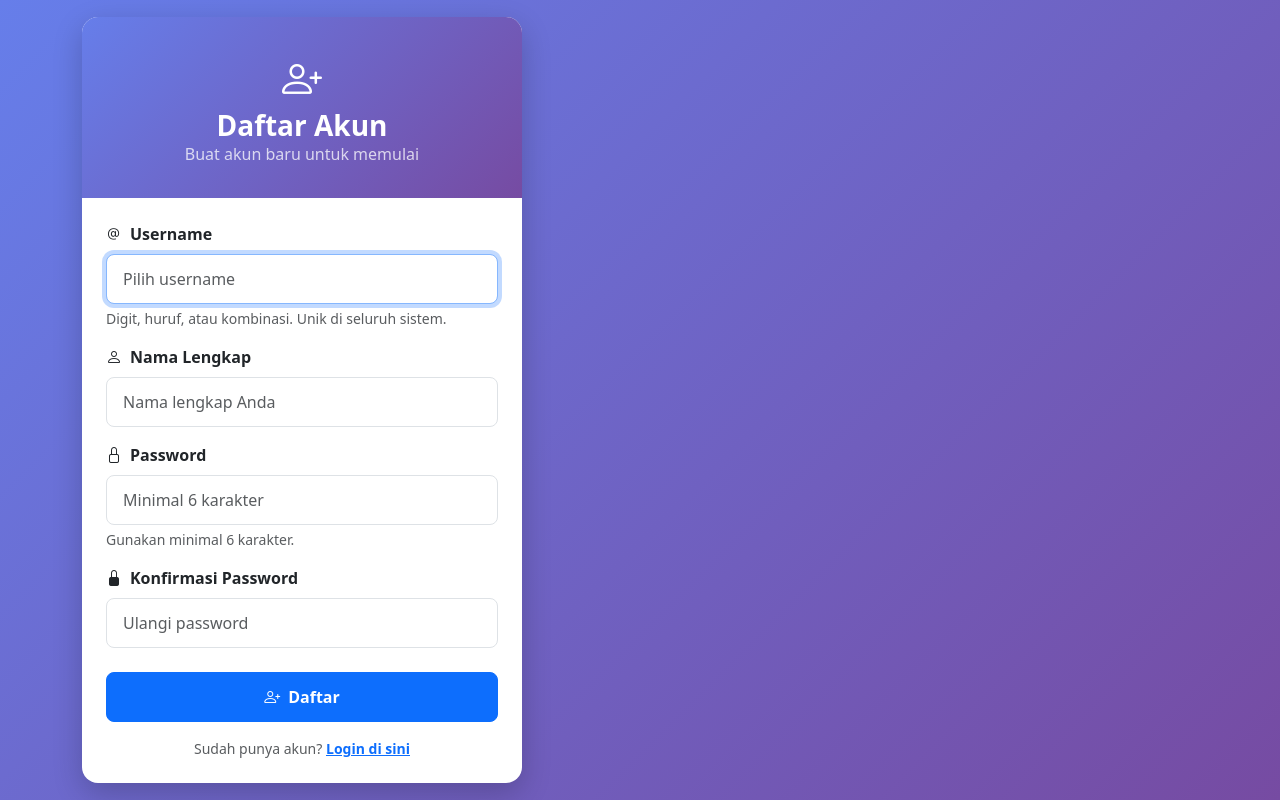
After one commit to stunggal/web-dasar, a PHP site: page /w-11_authentication/register.php in a window 1280 px wide. The commit adds this page. Run offline with PHP 8.4, Linux system fonts and the light colour scheme.

Commit message:
feat(w-11): tambah fitur daftar / register (PHP + MySQL)

```diff
--- a/w-11_authentication/login.php
+++ b/w-11_authentication/login.php
@@ -112,9 +112,8 @@ if ($_SERVER['REQUEST_METHOD'] === 'POST') {
       </form>
 
       <div class="text-center text-muted small">
-        <p class="mb-1"><strong>Akun Demo:</strong></p>
-        <p class="mb-0"><code>admin</code> / <code>admin123</code> (Admin)</p>
-        <p class="mb-0"><code>user</code> / <code>user123</code> (User)</p>
+        <p class="mb-0">Belum punya akun? <a href="register.php" class="fw-semibold">Daftar sekarang</a></p>
+        <p class="mt-2 mb-0"><strong>Akun Demo:</strong> <code>admin</code> / <code>admin123</code> · <code>user</code> / <code>user123</code></p>
       </div>
     </div>
   </div>
--- /dev/null
+++ b/w-11_authentication/register.php
@@ -0,0 +1,131 @@
+<?php
+// register.php — Form pendaftaran pengguna baru
+require_once __DIR__ . '/config.php';
+
+// Jika sudah login, redirect ke dashboard
+if (isset($_SESSION['user_id'])) {
+    header('Location: dashboard.php');
+    exit;
+}
+
+$nama = '';
+$username = '';
+$error = '';
+$success = '';
+
+// Proses registrasi
+if ($_SERVER['REQUEST_METHOD'] === 'POST') {
+    $username = trim($_POST['username'] ?? '');
+    $nama = trim($_POST['nama'] ?? '');
+    $password = $_POST['password'] ?? '';
+    $konfirmasi = $_POST['konfirmasi'] ?? '';
+
+    // Validasi input
+    if ($username === '' || $nama === '' || $password === '' || $konfirmasi === '') {
+        $error = 'Semua field wajib diisi.';
+    } elseif (strlen($password) < 6) {
+        $error = 'Password minimal 6 karakter.';
+    } elseif ($password !== $konfirmasi) {
+        $error = 'Password dan konfirmasi password tidak cocok.';
+    } else {
+        // Cek apakah username sudah dipakai
+        try {
+            $stmt = $pdo->prepare("SELECT id FROM users WHERE username = ?");
+            $stmt->execute([$username]);
+            if ($stmt->fetch()) {
+                $error = 'Username sudah digunakan. Pilih username lain.';
+            } else {
+                // Hash password & insert
+                $hash = password_hash($password, PASSWORD_DEFAULT);
+                $stmt = $pdo->prepare("INSERT INTO users (username, password, nama, role) VALUES (?, ?, ?, 'user')");
+                $stmt->execute([$username, $hash, $nama]);
+                $success = 'Pendaftaran berhasil! Silakan login.';
+                $username = '';
+                $nama = '';
+            }
+        } catch (PDOException $e) {
+            $error = 'Terjadi kesalahan sistem: ' . $e->getMessage();
+        }
+    }
+}
+?>
+<!DOCTYPE html>
+<html lang="id">
+<head>
+  <meta charset="UTF-8">
+  <meta name="viewport" content="width=device-width, initial-scale=1.0">
+  <title>Daftar — Web Dasar</title>
+  <link href="https://cdn.jsdelivr.net/npm/bootstrap@5.3.3/dist/css/bootstrap.min.css" rel="stylesheet">
+  <link href="https://cdn.jsdelivr.net/npm/bootstrap-icons@1.11.3/font/bootstrap-icons.css" rel="stylesheet">
+  <style>
+    body { background: linear-gradient(135deg, #667eea 0%, #764ba2 100%); min-height: 100vh; display: flex; align-items: center; justify-content: center; }
+    .register-card { max-width: 440px; width: 100%; box-shadow: 0 10px 30px rgba(0,0,0,0.2); border: none; border-radius: 16px; }
+    .register-header { background: linear-gradient(135deg, #667eea 0%, #764ba2 100%); color: white; border-radius: 16px 16px 0 0; padding: 2rem; text-align: center; }
+    .form-control { border-radius: 8px; padding: 0.75rem 1rem; }
+    .btn-register { border-radius: 8px; padding: 0.75rem; font-weight: 600; }
+  </style>
+</head>
+<body>
+<div class="container">
+  <div class="card register-card">
+    <div class="register-header">
+      <i class="bi bi-person-plus fs-1 mb-2"></i>
+      <h3 class="fw-bold mb-0">Daftar Akun</h3>
+      <p class="mb-0 opacity-75">Buat akun baru untuk memulai</p>
+    </div>
+    <div class="card-body p-4">
+      <?php if ($error): ?>
+        <div class="alert alert-danger alert-dismissible fade show" role="alert">
+          <i class="bi bi-exclamation-triangle me-2"></i><?= htmlspecialchars($error) ?>
+          <button type="button" class="btn-close" data-bs-dismiss="alert"></button>
+        </div>
+      <?php endif; ?>
+      <?php if ($success): ?>
+        <div class="alert alert-success alert-dismissible fade show" role="alert">
+          <i class="bi bi-check-circle me-2"></i><?= htmlspecialchars($success) ?>
+          <a href="login.php" class="alert-link">Login sekarang</a>
+          <button type="button" class="btn-close" data-bs-dismiss="alert"></button>
+        </div>
+      <?php endif; ?>
+
+      <form method="post" novalidate>
+        <div class="mb-3">
+          <label for="username" class="form-label fw-semibold"><i class="bi bi-at me-2"></i>Username</label>
+          <input type="text" name="username" id="username" class="form-control" required autofocus
+                 value="<?= htmlspecialchars($username) ?>" placeholder="Pilih username">
+          <div class="form-text">Digit, huruf, atau kombinasi. Unik di seluruh sistem.</div>
+        </div>
+
+        <div class="mb-3">
+          <label for="nama" class="form-label fw-semibold"><i class="bi bi-person me-2"></i>Nama Lengkap</label>
+          <input type="text" name="nama" id="nama" class="form-control" required
+                 value="<?= htmlspecialchars($nama) ?>" placeholder="Nama lengkap Anda">
+        </div>
+
+        <div class="mb-3">
+          <label for="password" class="form-label fw-semibold"><i class="bi bi-lock me-2"></i>Password</label>
+          <input type="password" name="password" id="password" class="form-control" required
+                 placeholder="Minimal 6 karakter">
+          <div class="form-text">Gunakan minimal 6 karakter.</div>
+        </div>
+
+        <div class="mb-4">
+          <label for="konfirmasi" class="form-label fw-semibold"><i class="bi bi-lock-fill me-2"></i>Konfirmasi Password</label>
+          <input type="password" name="konfirmasi" id="konfirmasi" class="form-control" required
+                 placeholder="Ulangi password">
+        </div>
+
+        <button type="submit" class="btn btn-primary btn-register w-100 mb-3">
+          <i class="bi bi-person-plus me-2"></i>Daftar
+        </button>
+      </form>
+
+      <div class="text-center text-muted small">
+        <p class="mb-0">Sudah punya akun? <a href="login.php" class="fw-semibold">Login di sini</a></p>
+      </div>
+    </div>
+  </div>
+</div>
+<script src="https://cdn.jsdelivr.net/npm/bootstrap@5.3.3/dist/js/bootstrap.bundle.min.js"></script>
+</body>
+</html>
```
